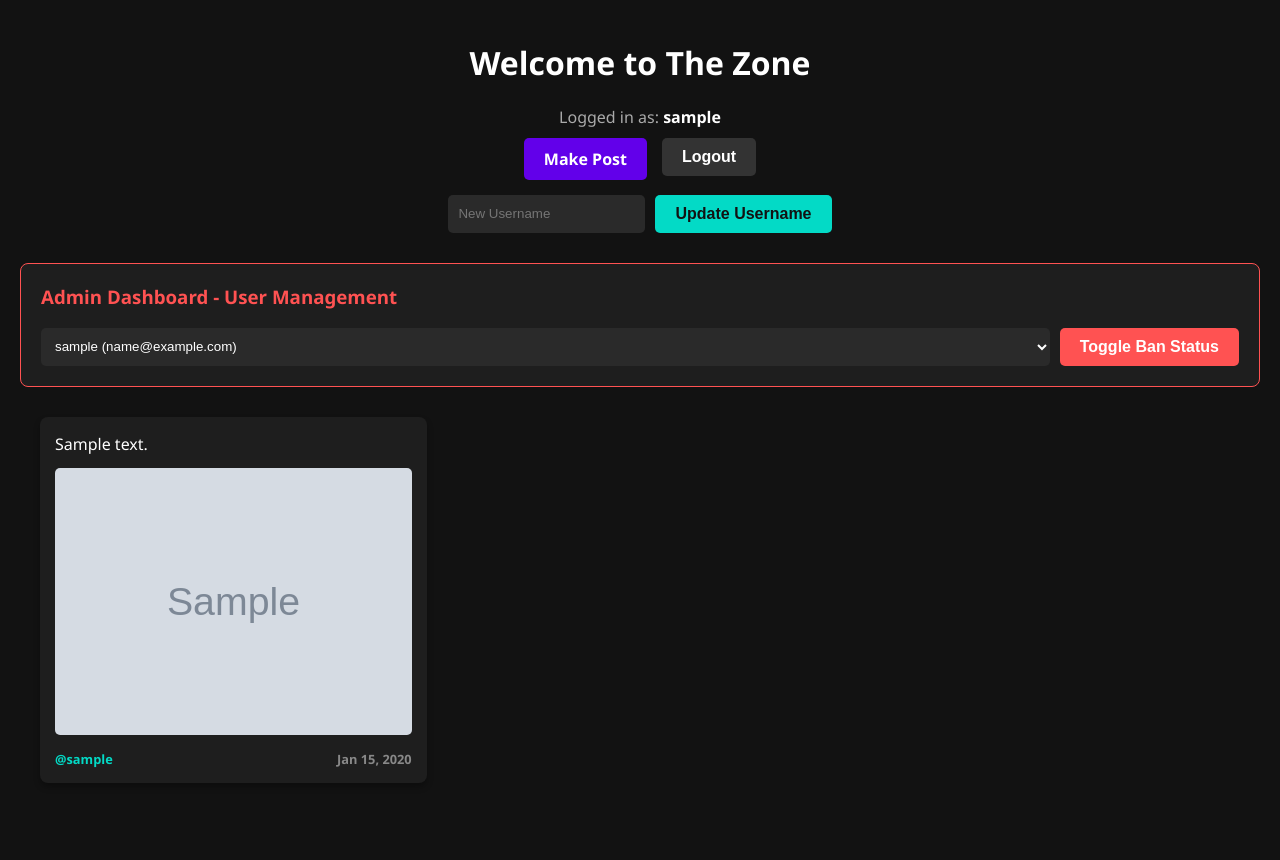
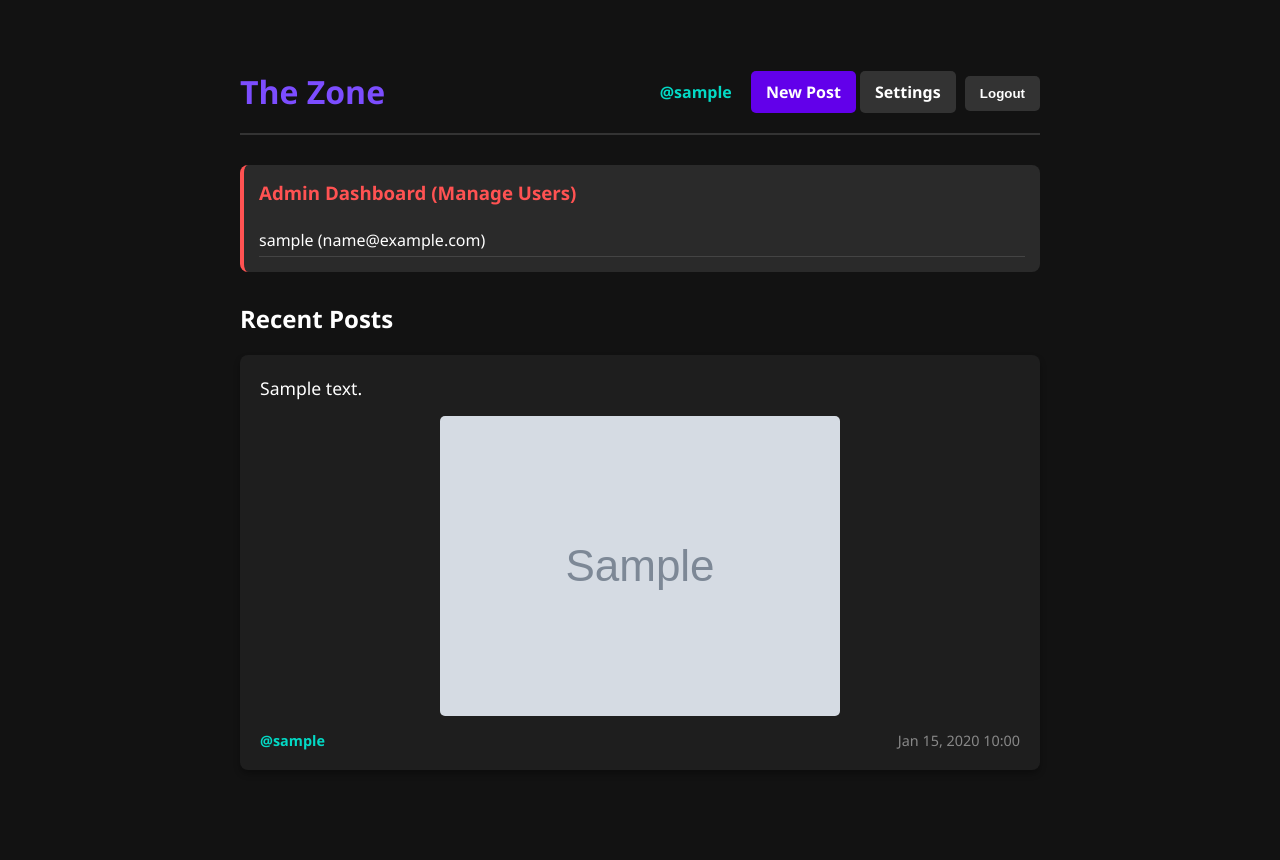
Before and after one commit to 42WM42/TheZone, a Spring Boot app: page / in a window 1280 px wide. Before the commit the page ends 768 px from the top, so only its background shows below. Run offline with Spring Boot 4, Linux system fonts and the light colour scheme; the visitor is signed in with stand-in values (Sample User, id 1); tables that the repository leaves empty hold one stand-in row (values such as "Sample post"); grey boxes marked "Sample" are stand-in pictures; some of the project's set-up classes (security, data sources, template engines, error pages and the like) are left out, and stand-ins take their place.

Commit message:
Added imporved interface and settings

```diff
--- a/thezone/src/main/java/com/gaming/thezone/PostController.java
+++ b/thezone/src/main/java/com/gaming/thezone/PostController.java
@@ -24,20 +24,22 @@ public class PostController {
     @GetMapping("/")
     public String home(Model model, Principal principal) {
         model.addAttribute("posts", postService.getAllPosts());
-        model.addAttribute("currentUserEmail", principal.getName());
 
-        User currentUser = userRepository.findByEmail(principal.getName()).orElse(null);
-        if (currentUser != null) {
-            model.addAttribute("currentUsername", currentUser.getUsername());
+        if (principal != null) {
+            model.addAttribute("currentUserEmail", principal.getName());
+            User currentUser = userRepository.findByEmail(principal.getName()).orElse(null);
+            if (currentUser != null) { model.addAttribute("currentUsername", currentUser.getUsername()); }
+
+            Authentication auth = SecurityContextHolder.getContext().getAuthentication();
+            boolean isAdmin = auth != null && auth.getAuthorities().stream().anyMatch(a -> a.getAuthority().equals("ROLE_ADMIN"));
+            model.addAttribute("isAdmin", isAdmin);
+            if (isAdmin) { model.addAttribute("users", userRepository.findAll()); }
+        } else {
+            model.addAttribute("currentUserEmail", null);
+            model.addAttribute("currentUsername", null);
+            model.addAttribute("isAdmin", false);
         }
 
-        Authentication auth = SecurityContextHolder.getContext().getAuthentication();
-        if (auth != null && auth.getAuthorities().stream().anyMatch(a -> a.getAuthority().equals("ROLE_ADMIN"))) {
-            model.addAttribute("isAdmin", true);
-            model.addAttribute("users", userRepository.findAll());
-        } else {
-            model.addAttribute("isAdmin", false);
-        }
         return "index";
     }
 
@@ -61,11 +63,16 @@ public class PostController {
     public String viewPost(@PathVariable Long id, Model model, Principal principal) {
         model.addAttribute("post", postService.getPostById(id));
         model.addAttribute("comments", commentRepository.findByPostIdAndParentCommentIsNullOrderByCreatedAtDesc(id));
-        model.addAttribute("currentUserEmail", principal.getName());
 
-        Authentication auth = SecurityContextHolder.getContext().getAuthentication();
-        boolean isAdmin = auth != null && auth.getAuthorities().stream().anyMatch(a -> a.getAuthority().equals("ROLE_ADMIN"));
-        model.addAttribute("isAdmin", isAdmin);
+        if (principal != null) {
+            model.addAttribute("currentUserEmail", principal.getName());
+            Authentication auth = SecurityContextHolder.getContext().getAuthentication();
+            boolean isAdmin = auth != null && auth.getAuthorities().stream().anyMatch(a -> a.getAuthority().equals("ROLE_ADMIN"));
+            model.addAttribute("isAdmin", isAdmin);
+        } else {
+            model.addAttribute("currentUserEmail", null);
+            model.addAttribute("isAdmin", false);
+        }
 
         return "post-view";
     }
--- a/thezone/src/main/java/com/gaming/thezone/PostRepository.java
+++ b/thezone/src/main/java/com/gaming/thezone/PostRepository.java
@@ -1,7 +1,11 @@
 package com.gaming.thezone;
 
 import org.springframework.data.jpa.repository.JpaRepository;
+import org.springframework.stereotype.Repository;
+import java.util.List;
 
+@Repository
 public interface PostRepository extends JpaRepository<Post, Long> {
-    // Automatically gives us save(), findAll(), etc.
+    // This tells Spring to fetch all posts and sort them by the createdAt field, newest first
+    List<Post> findAllByOrderByCreatedAtDesc();
 }
--- a/thezone/src/main/resources/templates/index.html
+++ b/thezone/src/main/resources/templates/index.html
@@ -2,92 +2,80 @@
 <html xmlns:th="http://www.thymeleaf.org">
 <head>
     <meta charset="UTF-8">
-    <title>The Zone</title>
+    <title>The Zone - Feed</title>
     <style>
-        body { font-family: 'Segoe UI', Tahoma, Geneva, Verdana, sans-serif; background-color: #121212; color: #ffffff; margin: 0; padding: 20px; }
-        .header { text-align: center; margin-bottom: 30px; }
-        .btn { background: #6200ea; color: white; padding: 10px 20px; text-decoration: none; border: none; border-radius: 5px; font-weight: bold; cursor: pointer; font-size: 1em; }
+        body { font-family: 'Segoe UI', Tahoma, Geneva, Verdana, sans-serif; background-color: #121212; color: #ffffff; max-width: 800px; margin: 50px auto; padding: 20px; }
+        .header { display: flex; justify-content: space-between; align-items: center; border-bottom: 2px solid #333; padding-bottom: 20px; margin-bottom: 30px; }
+        .header h1 { margin: 0; color: #7c4dff; text-decoration: none;}
+        .header a.logo { text-decoration: none; color: inherit; }
+        .btn { background: #6200ea; color: white; padding: 10px 15px; border: none; border-radius: 5px; text-decoration: none; font-weight: bold; cursor: pointer; display: inline-block; }
         .btn:hover { background: #7c4dff; }
-        .post-container { column-count: 3; column-gap: 20px; max-width: 1200px; margin: 0 auto; }
-        .post-card { background: #1e1e1e; border-radius: 8px; padding: 15px; margin-bottom: 20px; break-inside: avoid; box-shadow: 0 4px 6px rgba(0,0,0,0.3); cursor: pointer; transition: transform 0.2s; container-type: inline-size; }
-        .post-card:hover { transform: scale(1.02); }
-        .post-content { margin-bottom: 12px; }
-        .post-text { white-space: pre-wrap; overflow-wrap: break-word; word-wrap: break-word; line-height: 1.5; margin: 0; }
-        .clamped { display: -webkit-box; -webkit-line-clamp: 3; -webkit-box-orient: vertical; overflow: hidden; }
-        .read-more-btn { background: none; border: none; color: #7c4dff; cursor: pointer; padding: 0; margin-top: 8px; font-weight: bold; font-size: 0.9em; display: block; }
-        .read-more-btn:hover { text-decoration: underline; }
-        .post-card img { width: 100%; height: auto; max-height: 200cqi; object-fit: cover; object-position: top; border-radius: 5px; margin-top: 10px; display: block; }
-        .author-date { display: flex; justify-content: space-between; font-size: 0.8em; color: #888; margin-top: 15px; font-weight: bold; }
-        .admin-panel { max-width: 1200px; margin: 0 auto 30px auto; background: #1e1e1e; padding: 20px; border-radius: 8px; border: 1px solid #ff5252; }
+        .btn-secondary { background: #333; }
+        .btn-secondary:hover { background: #444; }
+        .post-card { background: #1e1e1e; border-radius: 8px; padding: 20px; margin-bottom: 20px; box-shadow: 0 4px 6px rgba(0,0,0,0.3); text-decoration: none; display: block; color: inherit; transition: transform 0.2s; }
+        .post-card:hover { transform: translateY(-3px); border: 1px solid #333;}
+
+        /* Updated Image CSS */
+        .post-card img { max-width: 100%; max-height: 400px; height: auto; object-fit: contain; border-radius: 5px; margin: 15px auto 0 auto; display: block; }
+
+        .post-meta { font-size: 0.9em; color: #888; margin-top: 15px; display: flex; justify-content: space-between; }
+        .admin-panel { background: #2a2a2a; padding: 15px; border-radius: 8px; margin-bottom: 30px; border-left: 4px solid #ff5252; }
+        .admin-panel h3 { margin-top: 0; color: #ff5252; }
+        .user-row { display: flex; justify-content: space-between; padding: 5px 0; border-bottom: 1px solid #444; }
     </style>
 </head>
 <body>
+
     <div class="header">
-        <h1>Welcome to The Zone</h1>
-        <p style="color: #aaa; margin-bottom: 10px;">Logged in as: <span style="color: white; font-weight: bold;" th:text="${currentUsername}"></span></p>
+        <a href="/" class="logo"><h1>The Zone</h1></a>
 
-        <div style="display: flex; justify-content: center; gap: 15px; margin-bottom: 15px;">
-            <a href="/make-post" class="btn">Make Post</a>
-            <form th:action="@{/logout}" method="post" style="margin: 0;">
-                <button type="submit" class="btn" style="background: #333;">Logout</button>
+        <!-- Logged In Controls -->
+        <div th:if="${currentUserEmail != null}">
+            <span style="margin-right: 15px; font-weight: bold; color: #03dac6;">@<span th:text="${currentUsername}"></span></span>
+            <a th:href="@{/make-post}" class="btn">New Post</a>
+            <a th:href="@{/settings}" class="btn btn-secondary">Settings</a>
+            <form th:action="@{/logout}" method="post" style="display:inline; margin-left: 5px;">
+                <button type="submit" class="btn btn-secondary">Logout</button>
             </form>
         </div>
 
-        <!-- Change Username Form -->
-        <form th:action="@{/change-username}" method="post" style="display: flex; justify-content: center; gap: 10px; margin-bottom: 20px;">
-            <input type="text" name="newUsername" placeholder="New Username" required style="padding: 10px; border-radius: 5px; border: none; background: #2a2a2a; color: white;">
-            <button type="submit" class="btn" style="background: #03dac6; color: #121212;">Update Username</button>
-        </form>
-        <div th:if="${param.error}" style="color: #ff5252; margin-bottom: 20px; font-weight: bold;">Username is already taken!</div>
-        <div th:if="${param.success}" style="color: #4CAF50; margin-bottom: 20px; font-weight: bold;">Username updated successfully!</div>
+        <!-- Logged Out Controls -->
+        <div th:if="${currentUserEmail == null}">
+            <a th:href="@{/login}" class="btn" style="background: #333; margin-right: 5px;">Log in to post</a>
+            <a th:href="@{/login}" class="btn btn-secondary">Login</a>
+            <a th:href="@{/register}" class="btn btn-secondary">Register</a>
+        </div>
     </div>
 
     <!-- Admin Panel -->
     <div th:if="${isAdmin}" class="admin-panel">
-        <h3 style="margin-top: 0; color: #ff5252;">Admin Dashboard - User Management</h3>
-        <form th:action="@{/admin/ban}" method="post" style="display: flex; gap: 10px;">
-            <select name="email" style="padding: 10px; border-radius: 5px; flex-grow: 1; background: #2a2a2a; color: white; border: none;">
-                <option th:each="user : ${users}" th:value="${user.email}" th:text="${user.username} + ' (' + ${user.email} + ')' + (${user.banned} ? ' (BANNED)' : '')"></option>
-            </select>
-            <button type="submit" class="btn" style="background: #ff5252;">Toggle Ban Status</button>
-        </form>
-    </div>
-
-    <div class="post-container">
-        <div class="post-card" th:each="post : ${posts}" th:onclick="'window.location.href=\'/post/' + ${post.id} + '\''">
-            <div class="post-content">
-                <div class="post-text clamped" th:text="${post.content}"></div>
-                <button class="read-more-btn" onclick="toggleReadMore(event, this)">Read more</button>
-            </div>
-            <img th:if="${post.imageUrl != null and !post.imageUrl.isEmpty()}" th:src="${post.imageUrl}">
-            <div class="author-date">
-                <span style="color: #03dac6;" th:text="'@' + ${post.authorUsername}"></span>
-                <span th:text="${#temporals.format(post.createdAt, 'MMM dd, yyyy')}"></span>
-            </div>
+        <h3>Admin Dashboard (Manage Users)</h3>
+        <div th:each="user : ${users}" class="user-row">
+            <span th:text="${user.username} + ' (' +${user.email} + ')'"></span>
+            <span>
+                <span th:if="${user.banned}" style="color: #ff5252; font-weight: bold; margin-right: 10px;">BANNED</span>
+                <form th:if="${user.role != 'ROLE_ADMIN'}" th:action="@{/admin/ban}" method="post" style="display:inline;">
+                    <input type="hidden" name="email" th:value="${user.email}" />
+                    <button type="submit" class="btn" style="padding: 5px 10px; background: #ff5252;" th:text="${user.banned ? 'Unban' : 'Ban'}"></button>
+                </form>
+            </span>
         </div>
     </div>
 
-    <script>
-        document.addEventListener("DOMContentLoaded", function() {
-            const posts = document.querySelectorAll('.post-text');
-            posts.forEach(post => {
-                if (post.scrollHeight <= post.clientHeight) {
-                    const btn = post.nextElementSibling;
-                    if (btn && btn.classList.contains('read-more-btn')) { btn.style.display = 'none'; }
-                }
-            });
-        });
-        function toggleReadMore(event, button) {
-            event.stopPropagation();
-            const textDiv = button.previousElementSibling;
-            if (textDiv.classList.contains('clamped')) {
-                textDiv.classList.remove('clamped');
-                button.innerText = 'Read less';
-            } else {
-                textDiv.classList.add('clamped');
-                button.innerText = 'Read more';
-            }
-        }
-    </script>
+    <!-- Feed -->
+    <h2>Recent Posts</h2>
+    <div th:if="${#lists.isEmpty(posts)}">
+        <p style="color:#aaa;">No posts yet.</p>
+    </div>
+
+    <a th:each="post : ${posts}" th:href="@{/post/{id}(id=${post.id})}" class="post-card">
+        <div style="font-size: 1.1em; line-height: 1.5; white-space: pre-wrap; word-wrap: break-word;" th:text="${post.content}"></div>
+        <img th:if="${post.imageUrl != null and !post.imageUrl.isEmpty()}" th:src="${post.imageUrl}">
+        <div class="post-meta">
+            <span style="color: #03dac6; font-weight: bold;" th:text="'@' + ${post.authorUsername}"></span>
+            <span th:text="${#temporals.format(post.createdAt, 'MMM dd, yyyy HH:mm')}"></span>
+        </div>
+    </a>
+
 </body>
 </html>
```
Also changed, not shown: thezone/src/main/java/com/gaming/thezone/AuthController.java (+13 -2 lines), thezone/src/main/java/com/gaming/thezone/PostService.java (+30 -14 lines), thezone/src/main/java/com/gaming/thezone/SecurityConfig.java (+8 -21 lines), thezone/src/main/resources/templates/post-view.html (+30 -17 lines), thezone/src/main/resources/templates/settings.html (added, +42 -0 lines), 8 other files.
